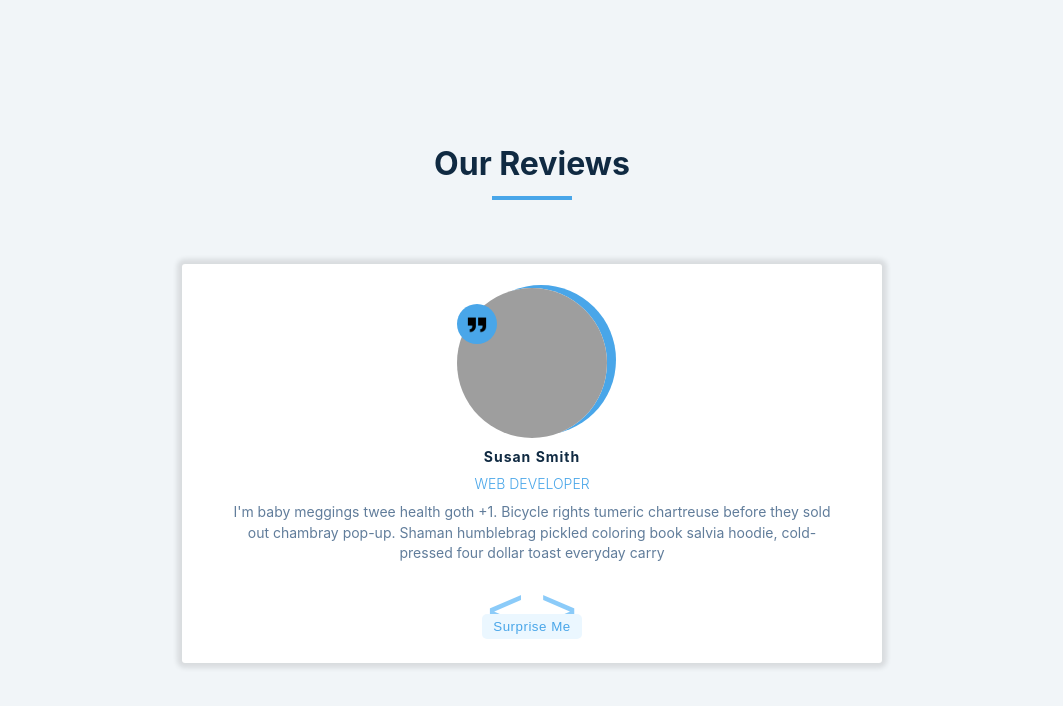
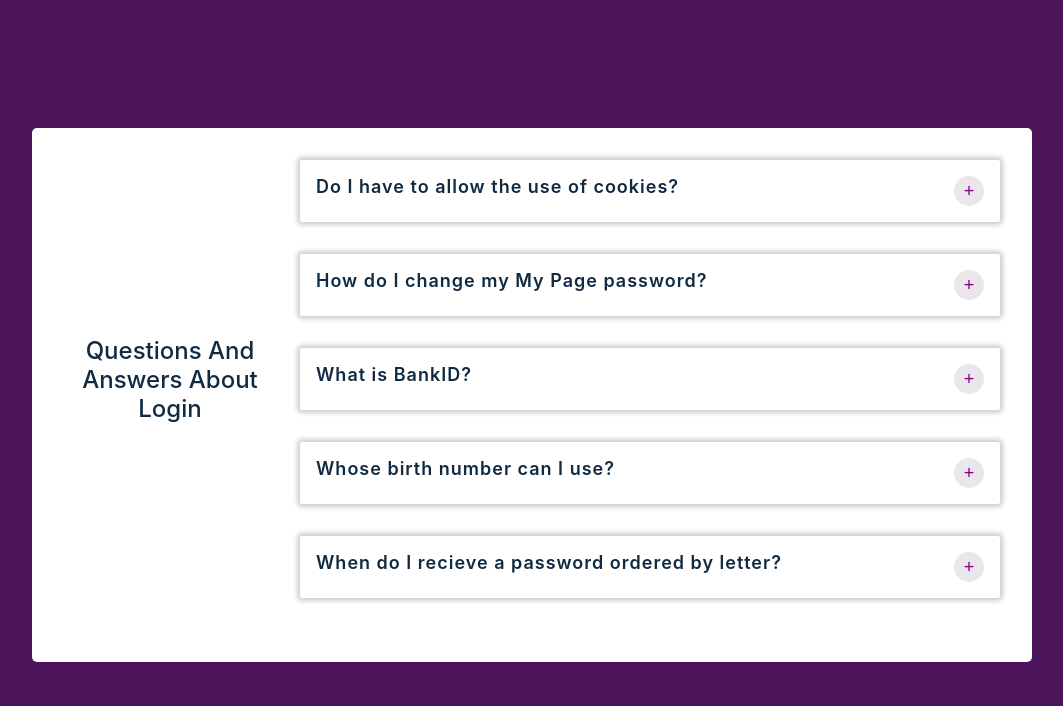
Before and after one commit to leodsc/react-simple-projects, a React (Create React App) app: page / in a window 1280 px wide. Shown: the top 706 px of the page, without its empty margins (108-1171 px from the left). Built offline with nearby package versions, Linux system fonts and the light colour scheme; grey boxes are pictures that could not be loaded.

Commit message:
accordion project done

```diff
--- a/src/App.js
+++ b/src/App.js
@@ -1,4 +1,4 @@
-import Project from "./components/Reviews";
+import Project from "./components/Accordion";
 
 function App() {
   return <Project />;
--- /dev/null
+++ b/src/components/Accordion.js
@@ -0,0 +1,36 @@
+import React, { useState } from "react";
+import questions from "../data/accordion.js";
+import "../styles/Accordion.css";
+
+export default function Accordion() {
+  return (
+    <section id="questions">
+      <h3>questions and answers about login</h3>
+      <ul>
+        {questions.map((question) => {
+          return <Question {...question} />;
+        })}
+      </ul>
+    </section>
+  );
+}
+
+function Question({ id, title, info }) {
+  const [showText, setShowText] = useState(false);
+  const [signal, setSignal] = useState("+");
+
+  return (
+    <li key={id} class="question">
+      <h5>{title}</h5>
+      <button
+        onClick={() => {
+          !showText ? setSignal("-") : setSignal("+");
+          setShowText(!showText);
+        }}
+      >
+        {signal}
+      </button>
+      <p>{showText && info}</p>
+    </li>
+  );
+}
--- /dev/null
+++ b/src/data/accordion.js
@@ -0,0 +1,28 @@
+const questions = [
+  {
+    id: 1,
+    title: "Do I have to allow the use of cookies?",
+    info: "Unicorn vinyl poutine brooklyn, next level direct trade iceland. Shaman copper mug church-key coloring book, whatever poutine normcore fixie cred kickstarter post-ironic street art.",
+  },
+  {
+    id: 2,
+    title: "How do I change my My Page password?",
+    info: "Coloring book forage photo booth gentrify lumbersexual. Migas chillwave poutine synth shoreditch, enamel pin thundercats fashion axe roof party polaroid chartreuse.",
+  },
+  {
+    id: 3,
+    title: "What is BankID?",
+    info: "Enamel pin fam sustainable woke whatever venmo. Authentic asymmetrical put a bird on it, lumbersexual activated charcoal kinfolk banjo cred pickled sartorial.",
+  },
+  {
+    id: 4,
+    title: "Whose birth number can I use?",
+    info: "Edison bulb direct trade gentrify beard lo-fi seitan sustainable roof party franzen occupy squid. Knausgaard cronut succulents, scenester readymade shabby chic lyft. Copper mug meh vegan gentrify.",
+  },
+  {
+    id: 5,
+    title: "When do I recieve a password ordered by letter?",
+    info: "Locavore franzen fashion axe live-edge neutra irony synth af tilde shabby chic man braid chillwave waistcoat copper mug messenger bag. Banjo snackwave blog, microdosing thundercats migas vaporware viral lo-fi seitan ",
+  },
+];
+export default questions;
--- /dev/null
+++ b/src/styles/Accordion.css
@@ -0,0 +1,105 @@
+* {
+  padding: 0;
+  margin: 0;
+  box-sizing: border-box;
+}
+
+body {
+  background-color: #4b145b;
+  font-family: -apple-system, BlinkMacSystemFont, "Segoe UI", Roboto, Oxygen,
+    Ubuntu, Cantarell, "Open Sans", "Helvetica Neue", sans-serif;
+  display: flex;
+  flex-direction: column;
+  align-items: center;
+}
+
+h1,
+h2,
+h3,
+h4,
+h5,
+h6 {
+  color: #102a42;
+}
+
+h3 {
+  text-transform: capitalize;
+  font-weight: 500;
+  font-size: 1.5rem;
+  text-align: center;
+}
+
+h5 {
+  font-size: 14px;
+  letter-spacing: 1px;
+  font-weight: 600;
+}
+
+button {
+  background-color: #eae6eb;
+  color: purple;
+  border: none;
+  border-radius: 100%;
+  width: 30px;
+  height: 30px;
+  cursor: pointer;
+  font-size: 18px;
+}
+
+#questions {
+  margin: 8rem 0;
+  background-color: white;
+  display: flex;
+  flex-direction: column;
+  align-items: center;
+  width: 90vw;
+  gap: 1.5rem;
+  padding: 2rem 0 4rem 0;
+  border-radius: 5px;
+  max-width: 1000px;
+}
+
+.question {
+  box-shadow: 0 0 5px 3px rgba(0, 0, 0, 0.2);
+  width: 80vw;
+  max-width: 700px;
+  border-radius: 2px;
+  display: grid;
+  grid-template-columns: 1fr auto;
+  grid-template-rows: auto 1fr;
+  padding: 1rem;
+}
+
+.question p {
+  grid-column: 1/3;
+  font-size: 14px;
+  color: #325082;
+  line-height: 1.25rem;
+}
+
+ul {
+  display: flex;
+  flex-direction: column;
+  align-items: center;
+  gap: 2rem;
+}
+
+@media screen and (min-width: 768px) {
+  #questions {
+    flex-direction: row;
+    padding-left: 2rem;
+    padding-right: 2rem;
+  }
+
+  .question {
+    width: 60vw;
+  }
+
+  .question h5 {
+    font-size: 18px;
+  }
+
+  .question p {
+    font-size: 16px;
+  }
+}
```
